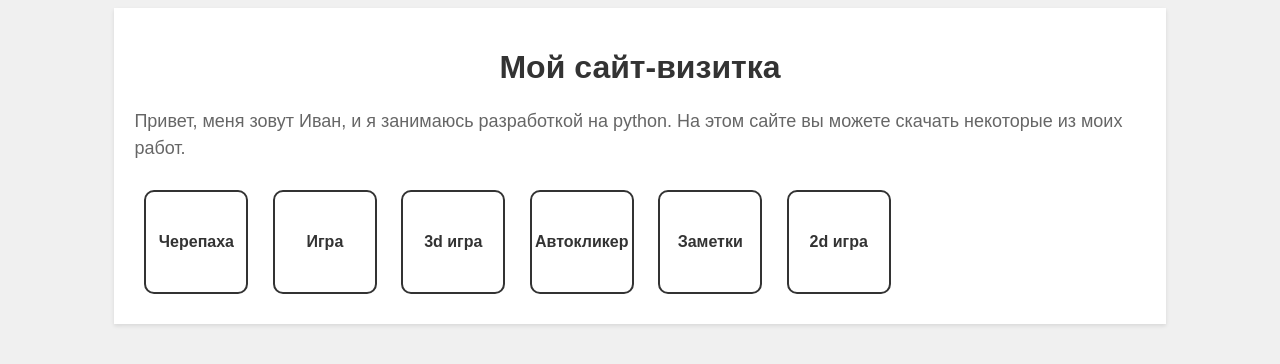
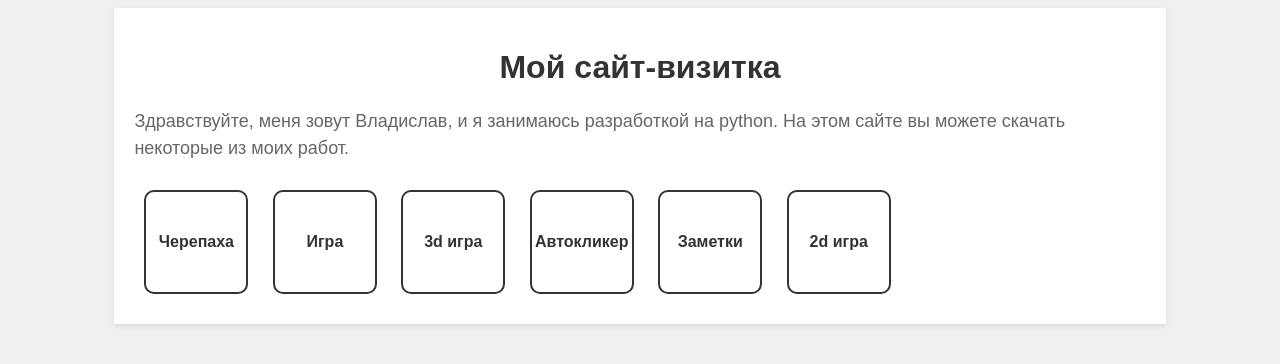
Before and after one commit to idontseven/ip.github.io, a plain HTML site: page index.html in a window 1280 px wide. Drawn offline with Linux system fonts and the light colour scheme.

Commit message:
Update index.html

```diff
--- a/index.html
+++ b/index.html
@@ -5,7 +5,7 @@
 <body>
   <div class="container">
     <h1>Мой сайт-визитка</h1>
-    <p>Привет, меня зовут Иван, и я занимаюсь разработкой на python. На этом сайте вы можете скачать некоторые из моих работ.</p>
+    <p>Здравствуйте, меня зовут Владислав, и я занимаюсь разработкой на python. На этом сайте вы можете скачать некоторые из моих работ.</p>
     <ul>
       <li><a href="file1.zip">Черепаха</a></li>
       <li><a href="file2.zip">Игра</a></li>
```
